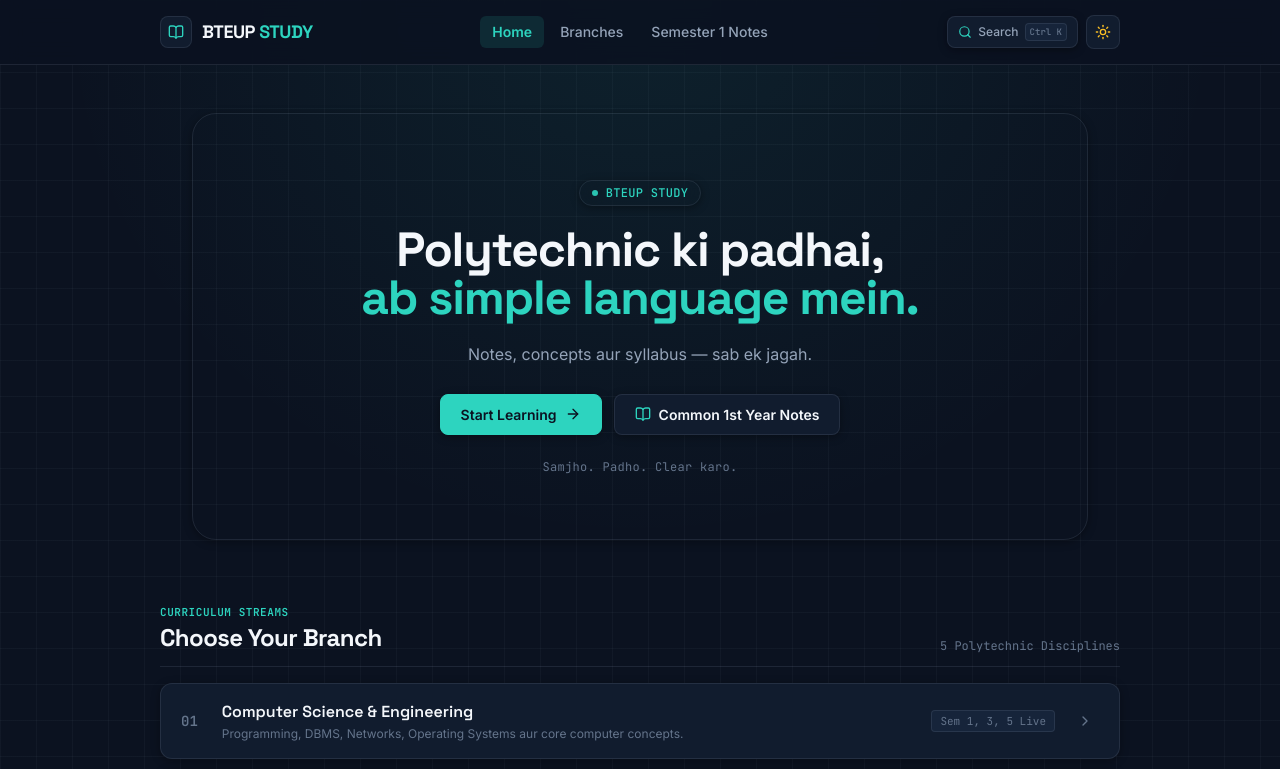
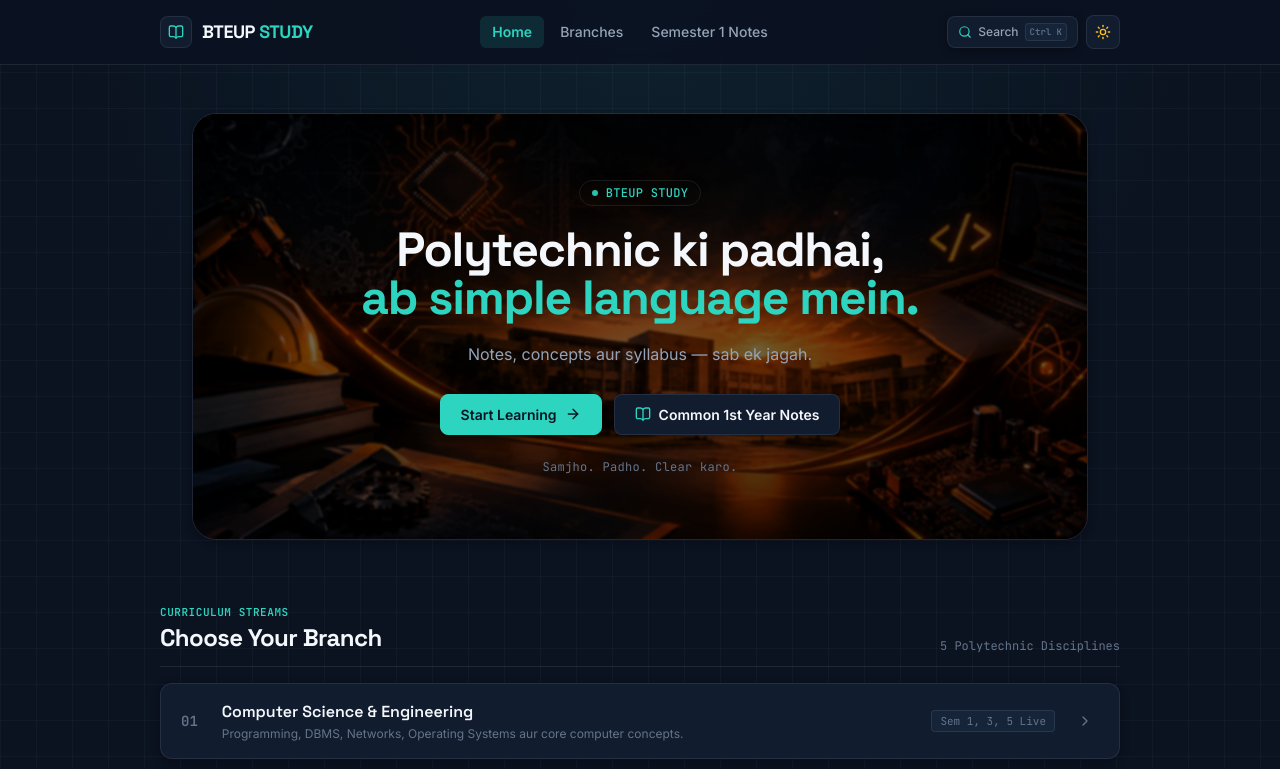
Before and after one commit to Harshit-commits404/btupstudywala-, a React (Vite) app: page / in a window 1280 px wide. Shown: the top 769 px of the page. Built offline with nearby package versions, Linux system fonts and the light colour scheme; a web font is replaced by a local one.

Commit message:
fix(hero): bundle hero background asset and fix stacking context and overlay visibility

```diff
--- a/src/pages/DashboardPage.jsx
+++ b/src/pages/DashboardPage.jsx
@@ -2,6 +2,7 @@ import React from 'react';
 import { Link } from 'react-router-dom';
 import { ArrowRight, BookOpen, ChevronRight, MessageSquare } from 'lucide-react';
 import { branchesData } from '../data/branchesData';
+import heroBgImage from '../assets/bteup-study-hero.jpg';
 
 export const GOOGLE_FEEDBACK_FORM_URL = "https://forms.gle/as6uMZQ8QxmDpt1q6";
 
@@ -10,23 +11,23 @@ export const DashboardPage = () => {
     <div className="w-full max-w-5xl mx-auto px-4 sm:px-6 lg:px-8 py-6 sm:py-12 space-y-12 sm:space-y-16 text-text-primary">
 
       {/* 1. HERO SECTION (With Polytechnic Engineering Background Image & Neutral/Dark Overlay) */}
-      <section className="relative rounded-2xl sm:rounded-3xl overflow-hidden border border-border shadow-subtle text-center max-w-4xl mx-auto px-4 sm:px-8 py-8 sm:py-14 lg:py-16">
+      <section className="relative z-0 rounded-2xl sm:rounded-3xl overflow-hidden border border-border shadow-subtle text-center max-w-4xl mx-auto px-4 sm:px-8 py-8 sm:py-14 lg:py-16">
 
         {/* Background Image Container */}
-        <div className="absolute inset-0 -z-10 overflow-hidden pointer-events-none select-none">
+        <div className="absolute inset-0 z-0 overflow-hidden pointer-events-none select-none">
           <img
-            src="/images/bteup-study-hero.jpg"
+            src={heroBgImage}
             alt="BTEUP Polytechnic engineering education background"
-            className="w-full h-full object-cover object-center sm:object-[center_35%] scale-[1.02]"
+            className="w-full h-full object-cover object-center sm:object-[center_35%]"
             loading="eager"
             fetchPriority="high"
           />
 
-          {/* Responsive Neutral/Dark Overlay (Stronger on Mobile for Maximum Text Readability) */}
-          <div className="absolute inset-0 bg-[#F6F7F3]/90 sm:bg-[#F6F7F3]/82 dark:bg-[#0B1220]/88 sm:dark:bg-[#0B1220]/75 backdrop-blur-[1.5px] transition-colors duration-300" />
+          {/* Balanced Neutral/Dark Overlay (Preserves Rich Visuals while keeping text crystal clear) */}
+          <div className="absolute inset-0 bg-white/65 dark:bg-black/65 sm:bg-white/55 sm:dark:bg-black/55 backdrop-blur-[1px] transition-colors duration-300" />
 
-          {/* Subtle Directional Gradient for Edge Smoothing */}
-          <div className="absolute inset-0 bg-gradient-to-b from-[#F6F7F3]/40 via-transparent to-[#F6F7F3]/60 dark:from-[#0B1220]/40 dark:via-transparent dark:to-[#0B1220]/60" />
+          {/* Subtle Vertical Scrim to gently anchor text */}
+          <div className="absolute inset-0 bg-gradient-to-b from-white/30 via-transparent to-white/40 dark:from-black/40 dark:via-transparent dark:to-black/40" />
         </div>
 
         {/* Content Container (Preserves Exact Text Content & Order) */}
```
Also changed, not shown: src/assets/bteup-study-hero.jpg (added).
